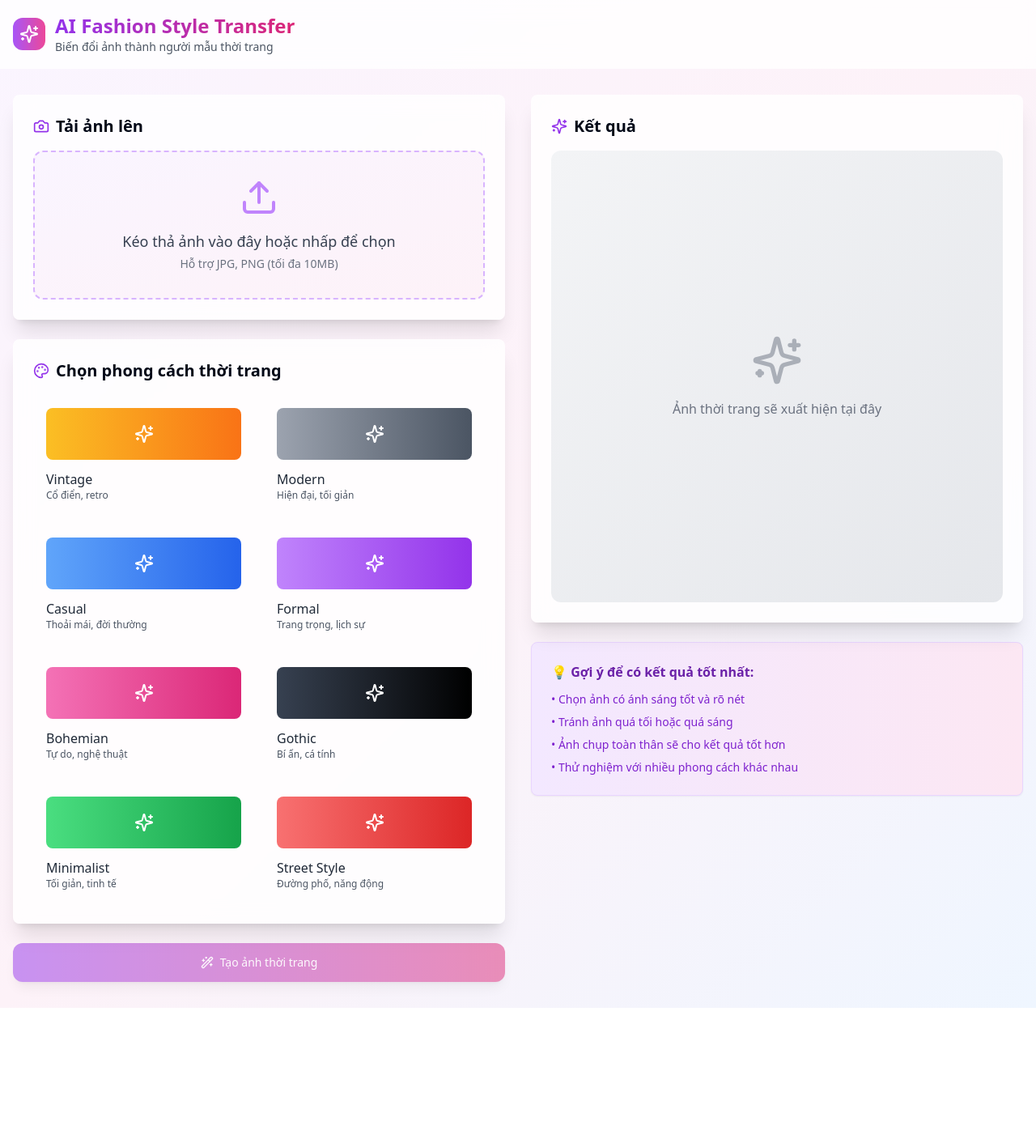
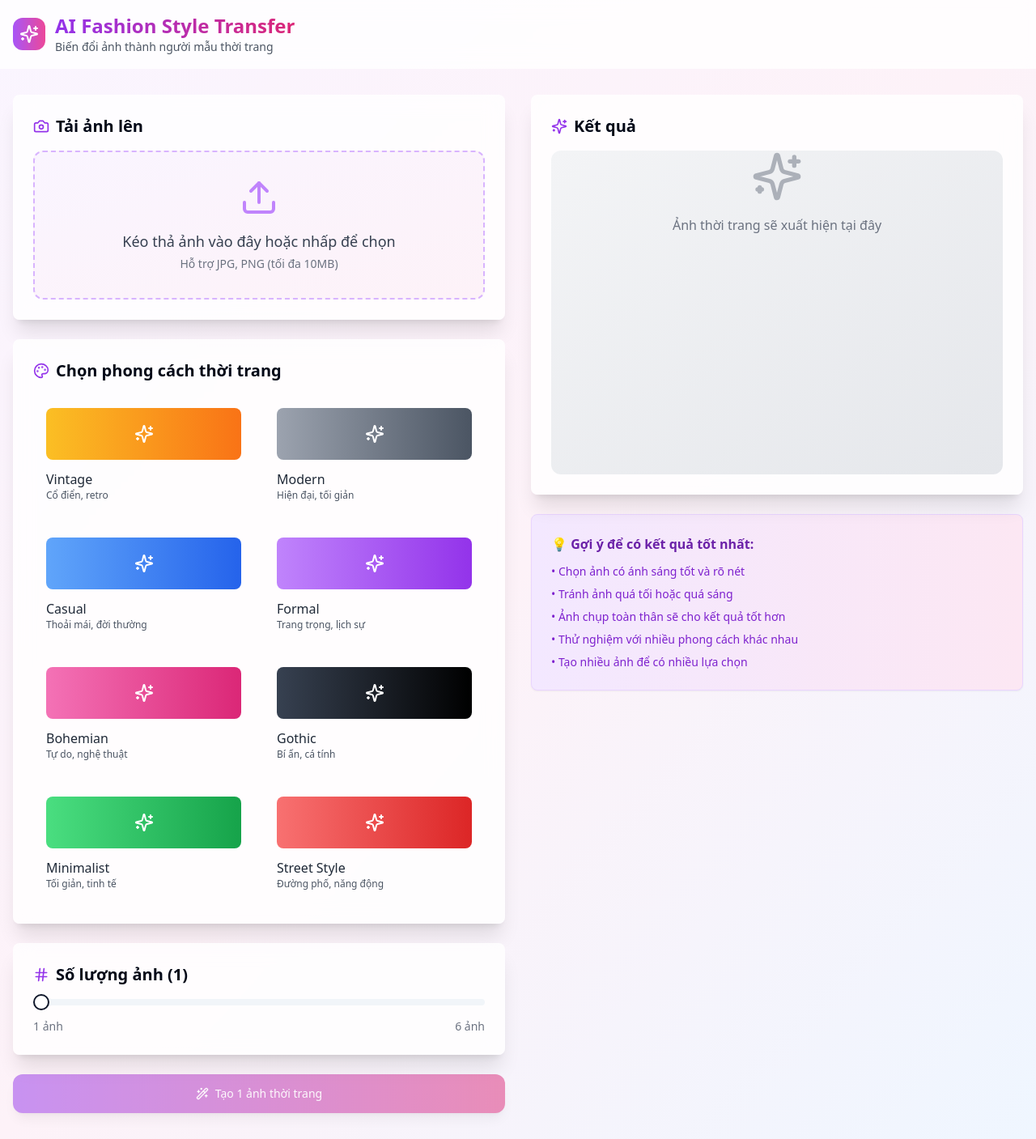
Before and after one commit to xuanlinh92/fashion-model-generator-vn, a React (Vite) app: page / in a window 1280 px wide. Shown: the whole page at 81% size. Before the commit the page ends 1245 px from the top, so only its background shows below. Built offline with nearby package versions, Linux system fonts and the light colour scheme.

Commit message:
Add image quantity selection and result display
Implement a feature to allow users to select the number of images to generate. Display the generated images in a column on the right side of the page.

```diff
--- a/src/pages/Index.tsx
+++ b/src/pages/Index.tsx
@@ -1,15 +1,16 @@
-
 import React, { useState, useRef } from 'react';
-import { Upload, Wand2, Download, Sparkles, Camera, Palette } from 'lucide-react';
+import { Upload, Wand2, Download, Sparkles, Camera, Palette, Hash } from 'lucide-react';
 import { Button } from '@/components/ui/button';
 import { Card } from '@/components/ui/card';
+import { Slider } from '@/components/ui/slider';
 import { toast } from '@/hooks/use-toast';
 
 const Index = () => {
   const [selectedImage, setSelectedImage] = useState<string | null>(null);
   const [selectedStyle, setSelectedStyle] = useState<string>('');
+  const [imageQuantity, setImageQuantity] = useState<number>(1);
   const [isProcessing, setIsProcessing] = useState(false);
-  const [resultImage, setResultImage] = useState<string | null>(null);
+  const [resultImages, setResultImages] = useState<string[]>([]);
   const fileInputRef = useRef<HTMLInputElement>(null);
 
   const fashionStyles = [
@@ -38,7 +39,7 @@ const Index = () => {
       const reader = new FileReader();
       reader.onload = (e) => {
         setSelectedImage(e.target?.result as string);
-        setResultImage(null);
+        setResultImages([]);
       };
       reader.readAsDataURL(file);
     }
@@ -60,7 +61,7 @@ const Index = () => {
         const reader = new FileReader();
         reader.onload = (event) => {
           setSelectedImage(event.target?.result as string);
-          setResultImage(null);
+          setResultImages([]);
         };
         reader.readAsDataURL(file);
       }
@@ -79,25 +80,30 @@ const Index = () => {
 
     setIsProcessing(true);
 
-    // Simulate AI processing
+    // Simulate AI processing for multiple images
     setTimeout(() => {
-      // For demo purposes, we'll show the same image with a filter effect
-      setResultImage(selectedImage);
+      // Generate multiple images based on quantity
+      const images = Array.from({ length: imageQuantity }, () => selectedImage);
+      setResultImages(images);
       setIsProcessing(false);
       toast({
         title: "Hoàn thành!",
-        description: "Ảnh thời trang của bạn đã được tạo thành công",
+        description: `${imageQuantity} ảnh thời trang đã được tạo thành công`,
       });
     }, 3000);
   };
 
-  const downloadResult = () => {
-    if (resultImage) {
+  const downloadImage = (imageUrl: string, index: number) => {
     const link = document.createElement('a');
-      link.href = resultImage;
-      link.download = `fashion-${selectedStyle}-${Date.now()}.jpg`;
+    link.href = imageUrl;
+    link.download = `fashion-${selectedStyle}-${index + 1}-${Date.now()}.jpg`;
     link.click();
-    }
+  };
+
+  const downloadAllImages = () => {
+    resultImages.forEach((image, index) => {
+      setTimeout(() => downloadImage(image, index), index * 500);
+    });
   };
 
   return (
@@ -196,6 +202,29 @@ const Index = () => {
               </div>
             </Card>
 
+            {/* Quantity Selection */}
+            <Card className="p-6 bg-white/80 backdrop-blur-md border-white/20 shadow-xl">
+              <h2 className="text-xl font-semibold mb-4 flex items-center gap-2">
+                <Hash className="h-5 w-5 text-purple-600" />
+                Số lượng ảnh ({imageQuantity})
+              </h2>
+
+              <div className="space-y-4">
+                <Slider
+                  value={[imageQuantity]}
+                  onValueChange={(value) => setImageQuantity(value[0])}
+                  max={6}
+                  min={1}
+                  step={1}
+                  className="w-full"
+                />
+                <div className="flex justify-between text-sm text-gray-500">
+                  <span>1 ảnh</span>
+                  <span>6 ảnh</span>
+                </div>
+              </div>
+            </Card>
+
             {/* Process Button */}
             <Button
               onClick={processImage}
@@ -210,7 +239,7 @@ const Index = () => {
               ) : (
                 <div className="flex items-center gap-2">
                   <Wand2 className="h-4 w-4" />
-                  Tạo ảnh thời trang
+                  Tạo {imageQuantity} ảnh thời trang
                 </div>
               )}
             </Button>
@@ -219,26 +248,47 @@ const Index = () => {
           {/* Result Section */}
           <div className="space-y-6">
             <Card className="p-6 bg-white/80 backdrop-blur-md border-white/20 shadow-xl">
-              <h2 className="text-xl font-semibold mb-4 flex items-center gap-2">
+              <div className="flex items-center justify-between mb-4">
+                <h2 className="text-xl font-semibold flex items-center gap-2">
                   <Sparkles className="h-5 w-5 text-purple-600" />
-                Kết quả
+                  Kết quả {resultImages.length > 0 && `(${resultImages.length} ảnh)`}
                 </h2>
+                {resultImages.length > 1 && (
+                  <Button
+                    onClick={downloadAllImages}
+                    size="sm"
+                    className="bg-purple-600 hover:bg-purple-700 text-white"
+                  >
+                    <Download className="h-4 w-4 mr-2" />
+                    Tải tất cả
+                  </Button>
+                )}
+              </div>
 
-              <div className="aspect-square bg-gradient-to-br from-gray-100 to-gray-200 rounded-xl flex items-center justify-center">
+              <div className="min-h-[400px] bg-gradient-to-br from-gray-100 to-gray-200 rounded-xl">
                 {isProcessing ? (
+                  <div className="h-full flex items-center justify-center">
                     <div className="text-center space-y-4">
                       <div className="animate-spin rounded-full h-12 w-12 border-4 border-purple-500 border-t-transparent mx-auto"></div>
                       <div className="space-y-2">
                         <p className="text-lg font-medium text-gray-700">Đang xử lý...</p>
-                      <p className="text-sm text-gray-500">AI đang tạo ảnh thời trang cho bạn</p>
+                        <p className="text-sm text-gray-500">AI đang tạo {imageQuantity} ảnh thời trang cho bạn</p>
                       </div>
                     </div>
-                ) : resultImage ? (
-                  <div className="w-full h-full relative">
+                  </div>
+                ) : resultImages.length > 0 ? (
+                  <div className="p-4">
+                    <div className={`grid gap-4 ${
+                      resultImages.length === 1 ? 'grid-cols-1' :
+                      resultImages.length <= 2 ? 'grid-cols-1 sm:grid-cols-2' :
+                      'grid-cols-2 lg:grid-cols-3'
+                    }`}>
+                      {resultImages.map((image, index) => (
+                        <div key={index} className="relative group">
                           <img
-                      src={resultImage}
-                      alt="Result"
-                      className="w-full h-full object-cover rounded-lg shadow-lg"
+                            src={image}
+                            alt={`Result ${index + 1}`}
+                            className="w-full aspect-square object-cover rounded-lg shadow-lg transition-transform group-hover:scale-105"
                             style={{
                               filter: selectedStyle === 'vintage' ? 'sepia(0.5) contrast(1.2)' :
                                      selectedStyle === 'modern' ? 'contrast(1.1) brightness(1.1)' :
@@ -246,20 +296,28 @@ const Index = () => {
                                      'none'
                             }}
                           />
-                    <div className="absolute top-2 right-2">
+                          <div className="absolute top-2 right-2 opacity-0 group-hover:opacity-100 transition-opacity">
                             <Button
-                        onClick={downloadResult}
+                              onClick={() => downloadImage(image, index)}
                               size="sm"
                               className="bg-white/90 text-purple-600 hover:bg-white shadow-lg"
                             >
                               <Download className="h-4 w-4" />
                             </Button>
                           </div>
+                          <div className="absolute bottom-2 left-2 bg-black/70 text-white px-2 py-1 rounded text-xs">
+                            #{index + 1}
+                          </div>
+                        </div>
+                      ))}
+                    </div>
                   </div>
                 ) : (
+                  <div className="h-full flex items-center justify-center">
                     <div className="text-center text-gray-500">
                       <Sparkles className="h-16 w-16 mx-auto mb-4 opacity-50" />
                       <p>Ảnh thời trang sẽ xuất hiện tại đây</p>
+                    </div>
                   </div>
                 )}
               </div>
@@ -273,6 +331,7 @@ const Index = () => {
                 <li>• Tránh ảnh quá tối hoặc quá sáng</li>
                 <li>• Ảnh chụp toàn thân sẽ cho kết quả tốt hơn</li>
                 <li>• Thử nghiệm với nhiều phong cách khác nhau</li>
+                <li>• Tạo nhiều ảnh để có nhiều lựa chọn</li>
               </ul>
             </Card>
           </div>
```
Lines whose indentation alone changed are shown as unchanged.
